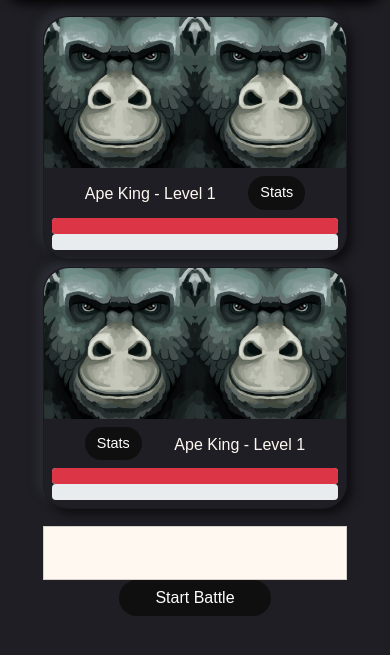
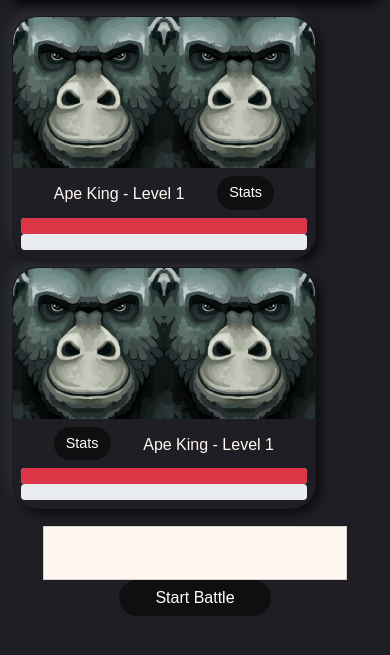
Before and after one commit to BAK2K3/CIRPG, a Django app: page /battle/ in a window 390 px wide. Shown: the part 54-709 px from the top of the page. Run offline with Django 3.2, Linux system fonts and the light colour scheme; a user stored in the database is signed in; data comes from the database, SQL or seed files in the repository; tables that the repository leaves empty hold one stand-in row (values such as "Sample post"); some web fonts are replaced.

Commit message:
Remove offsets in order to use flexbox.

```diff
--- a/battle/templates/battle/battle.html
+++ b/battle/templates/battle/battle.html
@@ -8,7 +8,7 @@
         <div class="row g-0 pt-2 pt-md-4">
             <div class="character-wrapper">
                 <!-- Character -->
-                <div class="col-10 offset-1 col-md-6 offset-md-0 col-xxl-5 offset-xxl-1 px-1 px-sm-3 character-container">
+                <div class="col-10 col-md-6 col-xxl-5 px-1 px-sm-3 character-container">
                     <div class="card polymorphism">
                         <div class="row g-0">
                             <div class="col-6">
@@ -62,7 +62,7 @@
                 </div>
 
                 <!-- Enemy -->
-                <div class="col-10 offset-1 col-md-6 offset-md-0 col-xxl-5 px-1 px-sm-3 pt-2 pt-md-0 enemy-container">
+                <div class="col-10 col-md-6 col-xxl-5 px-1 px-sm-3 pt-2 pt-md-0 enemy-container">
                     <div class="card polymorphism">
                         <div class="row g-0">
                             <div class="col-6">
```
